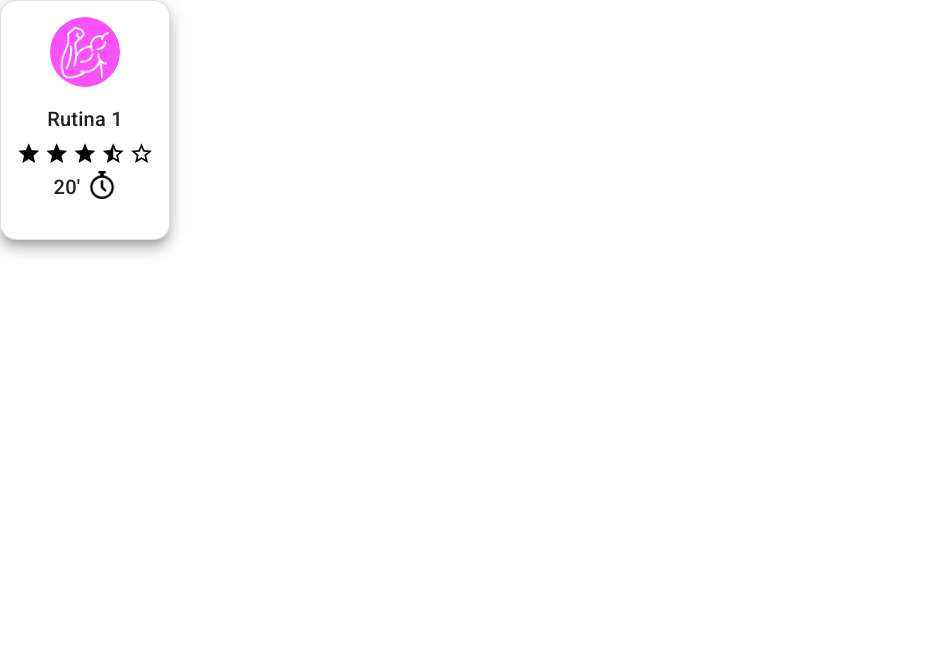
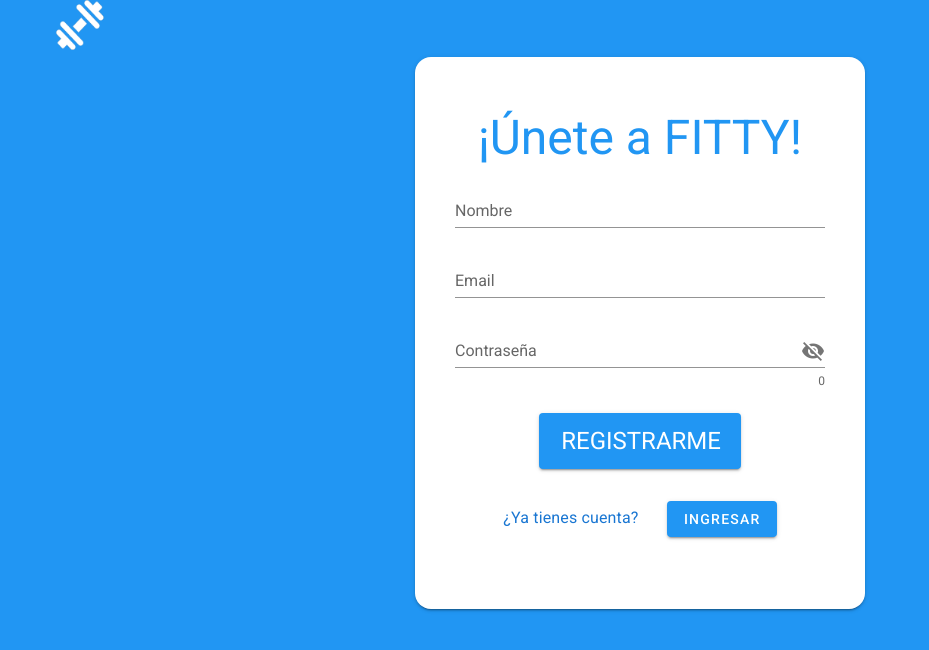
Before and after one commit to Smonjeau/Fitty, a Vue app: page /signin in a window 1280 px wide. Shown: the top 650 px of the page, without its empty margins (0-929 px from the left). Built offline with nearby package versions, Linux system fonts and the light colour scheme.

Commit message:
agregue el router y paginas de registrar

```diff
--- a/package.json
+++ b/package.json
@@ -10,6 +10,7 @@
   "dependencies": {
     "core-js": "^3.6.5",
     "vue": "^2.6.11",
+    "vue-router": "^3.4.5",
     "vuetify": "^2.2.11"
   },
   "devDependencies": {
--- a/src/App.vue
+++ b/src/App.vue
@@ -1,17 +1,17 @@
 <template>
   <v-app>
-    <card type="strength" titulo="Rutina 1" time="20" rating="3.5"></card>
+    <router-view></router-view>
   </v-app>
 </template>
 
 <script>
-import card from './components/CardioCard';
+//import card from './components/CardioCard';
 
 export default {
   name: 'App',
 
   components: {
-    card,
+    //card,
   },
 
   data: () => ({
--- a/src/components/CardioCard.vue
+++ b/src/components/CardioCard.vue
@@ -1,12 +1,8 @@
 <template>
   <v-card width="170" height="240" elevation="10" class="text-center pa-4 rounded-xl" outlined>
     <v-responsive class="rounded-circle align-center ma-auto" height="70" width="70"
-                  :style="{backgroundColor: getColor()}">
-      <v-img v-if="type == 'cardio'" src="../assets/cardio.png" :width="cardio.dim" :height="cardio.dim" class="ma-auto" ></v-img>
-      <v-img v-else-if="type == 'yoga'" src="../assets/religion.png" :width="yoga.dim" :height="yoga.dim" class="ma-auto" ></v-img>
-      <v-img v-else-if="type == 'strength'" src="../assets/strength.png" :width="strength.dim" :height="strength.dim" class="ma-auto" ></v-img>
-      <v-img v-else-if="type == 'elongacion'" src="../assets/gym.png" :width="elongacion.dim" :height="elongacion.dim" class="ma-auto" ></v-img>
-      <v-img v-else-if="type == 'resistencia'" src="../assets/resistencia.png" :width="resistencia.dim" :height="resistencia.dim" class="ma-auto" ></v-img>
+                  :style="{backgroundColor: selected.color}">
+      <v-img :src=selected.foto :width="selected.dim" :height="selected.dim" class="ma-auto" ></v-img>
     </v-responsive>
     <v-card-title class="justify-center">{{ titulo }}</v-card-title>
     <v-row class="justify-center">
@@ -33,27 +29,31 @@
 </template>
 
 <script>
+import cardioPhoto from '../assets/cardio.png'
+import strengthPhoto from '../assets/strength.png'
+import yogaPhoto from '../assets/religion.png'
+import elongPhoto from '../assets/gym.png'
+import resPhoto from '../assets/resistencia.png'
+
 export default {
   name: "CardioCard",
   props: ['type', 'titulo', 'rating', 'time'],
   data: function () {
     return {
-      cardio: {foto: '../assets/cardio.png', color: '#fa5253', dim: 60},
-      strength: {foto: '../assets/strength.png', color: '#F952FA', dim: 55},
-      yoga: {foto: '../assets/religion.png', color: '#53FA52', dim: 50},
-      elongacion: {foto: '../assets/gym.png', color: '#5253FA', dim: 50},
-      resistencia: {foto: '../assets/resistencia.png', color: '#FAA552', dim: 50},
-      foto: ''
+      cardio: {foto: cardioPhoto, color: '#fa5253', dim: 60},
+      strength: {foto: strengthPhoto, color: '#F952FA', dim: 55},
+      yoga: {foto: yogaPhoto, color: '#53FA52', dim: 50},
+      elongacion: {foto: elongPhoto, color: '#5253FA', dim: 50},
+      resistencia: {foto: resPhoto, color: '#FAA552', dim: 50},
+      selected: ''
     }
   },
-  methods: {
-    getColor: function() {
-      if (this.type == 'cardio') return this.cardio.color;
-      else if (this.type == 'strength') return this.strength.color;
-      else if (this.type == 'yoga') return this.yoga.color;
-      else if (this.type == 'elongacion') return this.elongacion.color;
-      else if (this.type == 'resistencia') return this.resistencia.color;
-    }
+  mounted() {
+    if (this.type == 'cardio') return this.selected = this.cardio;
+    else if (this.type == 'strength') return this.selected = this.strength;
+    else if (this.type == 'yoga') return this.selected = this.yoga;
+    else if (this.type == 'elongacion') return this.selected = this.elongacion;
+    else if (this.type == 'resistencia') return this.selected = this.resistencia;
   }
 }
 </script>
--- /dev/null
+++ b/src/components/registration/logIn.vue
@@ -0,0 +1,82 @@
+<template>
+  <squeleton title="¡Hola, Ingresa!">
+    <v-container slot="fields">
+      <v-form v-model="valid">
+        <v-row>
+          <v-text-field
+              v-model="userData.email"
+              :rules="[rules.emailContains]"
+              label="Email"
+              required
+          ></v-text-field>
+        </v-row>
+        <v-row>
+          <v-text-field
+              v-model="userData.password"
+              :append-icon="show ? 'mdi-eye' : 'mdi-eye-off'"
+              :rules="[rules.required, rules.min]"
+              :type="show ? 'text' : 'password'"
+              name="input-10-1"
+              label="Contraseña"
+              hint="Mínimo 8 caracteres"
+              counter
+              @click:append="show = !show"
+          ></v-text-field>
+        </v-row>
+        <v-row justify="center">
+          <v-btn class="mt-6 blue white--text text-h5 px-5 py-7" @click="submit">Ingresar</v-btn>
+        </v-row>
+      </v-form>
+    </v-container>
+
+    <v-container slot="other">
+      <v-row justify="center" class="my-4">
+        <router-link to="/olvidado" class="text-decoration-underline">¿Has olvidado tu contraseña?</router-link>
+      </v-row>
+      <v-row justify="center" class="my-4">
+        <v-card-text class="align-self-center blue--text text--darken-2 text-subtitle-1">
+          ¿Primera vez aquí?
+          <v-btn class="blue white--text px-4 py-3 ml-6" @click="navigateToSignIn">Registrarme</v-btn>
+        </v-card-text>
+      </v-row>
+    </v-container>
+  </squeleton>
+</template>
+
+<script>
+import squeleton from './squeleton';
+
+export default {
+  name: "logIn",
+  components: {
+    squeleton
+  },
+  data() {
+    return {
+      userData: {
+        email: '',
+        password: ''
+      },
+      show: false,
+      rules: {
+        required: value => !!value || 'Obligatorio.',
+        min: v => v.length >= 8 || 'Min 8 characters',
+        emailContains: v => /.+@.+/.test(v) || 'El email debe ser valido'
+      },
+      valid: false
+    }
+  },
+  methods: {
+    navigateToSignIn() {
+      this.$router.push('/signin');
+    },
+    submit() {
+      this.valid = true;
+    }
+  }
+}
+</script>
+
+<style scoped>
+
+</style>
--- /dev/null
+++ b/src/components/registration/signIn.vue
@@ -0,0 +1,87 @@
+<template>
+  <squeleton title="¡Únete a FITTY!">
+    <v-container slot="fields">
+      <v-form v-model="valid">
+        <v-row >
+          <v-text-field
+              v-model="userData.name"
+              :rules="[rules.required, rules.nameRule]"
+              label="Nombre"
+              required
+          ></v-text-field>
+        </v-row>
+        <v-row>
+          <v-text-field
+              v-model="userData.email"
+              label="Email"
+              :rules="[rules.required, rules.emailContains]"
+              required
+          ></v-text-field>
+        </v-row>
+        <v-row>
+          <v-text-field
+              v-model="userData.password"
+              :append-icon="show ? 'mdi-eye' : 'mdi-eye-off'"
+              :type="show ? 'text' : 'password'"
+              :rules="[rules.required, rules.min]"
+              name="input-10-1"
+              label="Contraseña"
+              hint="Mínimo 8 caracteres"
+              counter
+              @click:append="show = !show"
+          ></v-text-field>
+        </v-row>
+        <v-row justify="center">
+          <v-btn class="mt-6 blue white--text text-h5 px-5 py-7" @click="submit">Registrarme</v-btn>
+        </v-row>
+      </v-form>
+    </v-container>
+
+    <v-row justify="center" class="my-4" slot="other">
+      <v-card-text class="align-self-center blue--text text--darken-2 text-subtitle-1">
+        ¿Ya tienes cuenta?
+        <v-btn class="blue white--text px-4 py-3 ml-6" @click="navigateToLogIn">Ingresar</v-btn>
+      </v-card-text>
+    </v-row>
+  </squeleton>
+</template>
+
+<script>
+import squeleton from './squeleton';
+
+export default {
+  name: "signIn",
+  components: {
+    squeleton
+  },
+  data() {
+    return {
+      userData: {
+        name: '',
+        email: '',
+        password: ''
+      },
+      show: false,
+      rules: {
+        required: value => !!value || 'Obligatorio.',
+        min: v => v.length >= 8 || 'Min 8 characters',
+        emailContains: v => /.+@.+/.test(v) || 'El email debe ser valido',
+        nameRule: v => /^[A-Za-z]+$/.test(v)
+      },
+      valid: false
+    }
+  },
+  methods: {
+    navigateToLogIn() {
+      this.$router.push('/login');
+    },
+    submit() {
+      this.valid = true;
+    }
+  }
+}
+</script>
+
+<style scoped>
+
+</style>
--- /dev/null
+++ b/src/components/registration/squeleton.vue
@@ -0,0 +1,34 @@
+<template>
+  <div  class="main">
+    <v-container fluid>
+      <v-row>
+        <router-link to="/">
+          <img src="../../assets/logo.png" width="50px" height="50px" class="ml-14" />
+        </router-link>
+      </v-row>
+    </v-container>
+
+    <v-card color="white" width="450" class="mx-auto rounded-xl text-center pa-10">
+      <v-card-title class="blue--text justify-center text-h3">{{ title }}</v-card-title>
+
+      <slot name="fields"></slot>
+      <slot name="other"></slot>
+
+    </v-card>
+  </div>
+</template>
+
+<script>
+export default {
+  name: "squeleton",
+  props: ['title']
+}
+</script>
+
+<style scoped>
+  .main {
+    background-color: #2196F3;
+    width: 100vw;
+    height: 100vh;
+  }
+</style>
```
Also changed, not shown: src/components/registration/header.vue (added, +19 -0 lines), src/main.js (+9 -0 lines), src/routes.js (added, +8 -0 lines), 1 other file (tests, documents, lock files or other folders).
